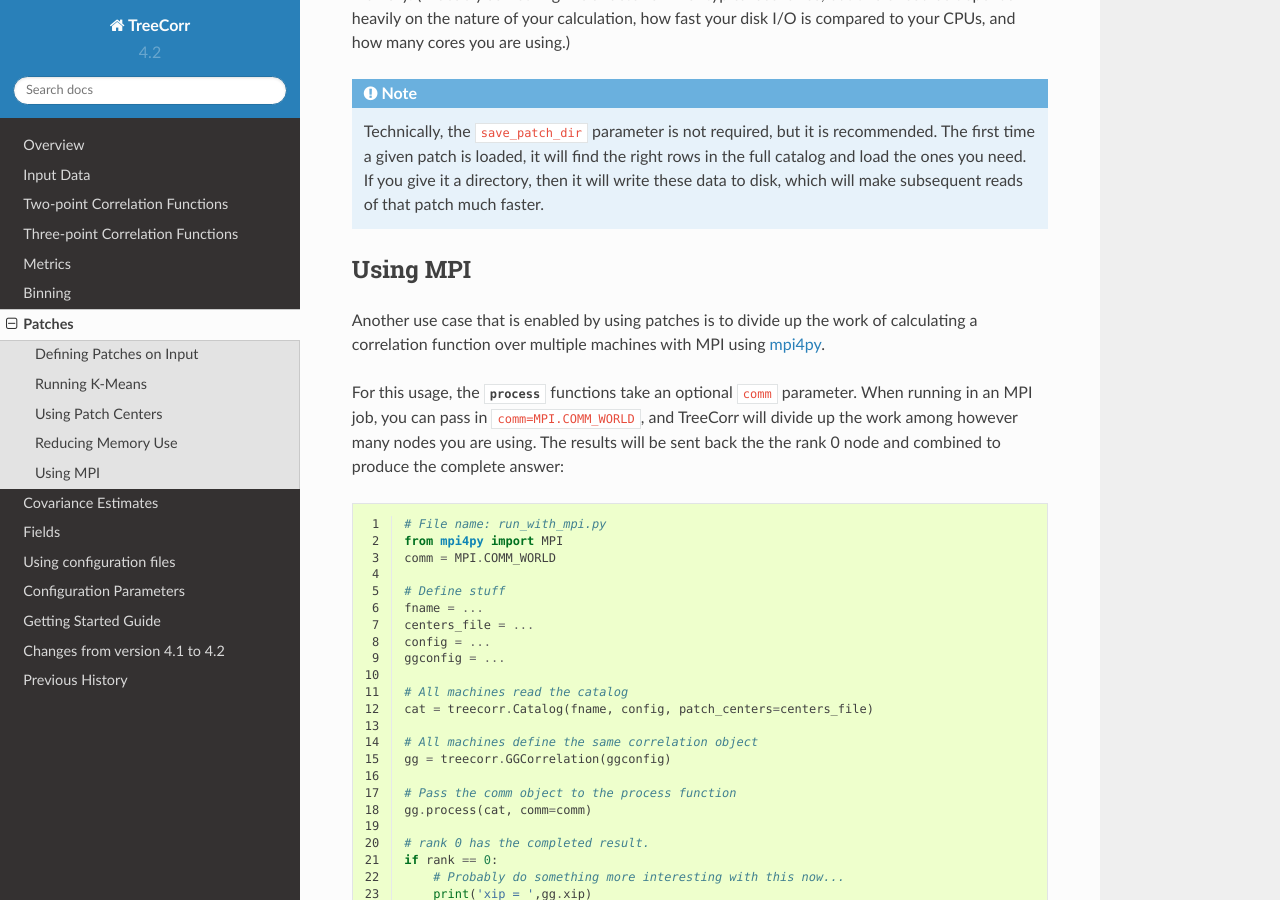
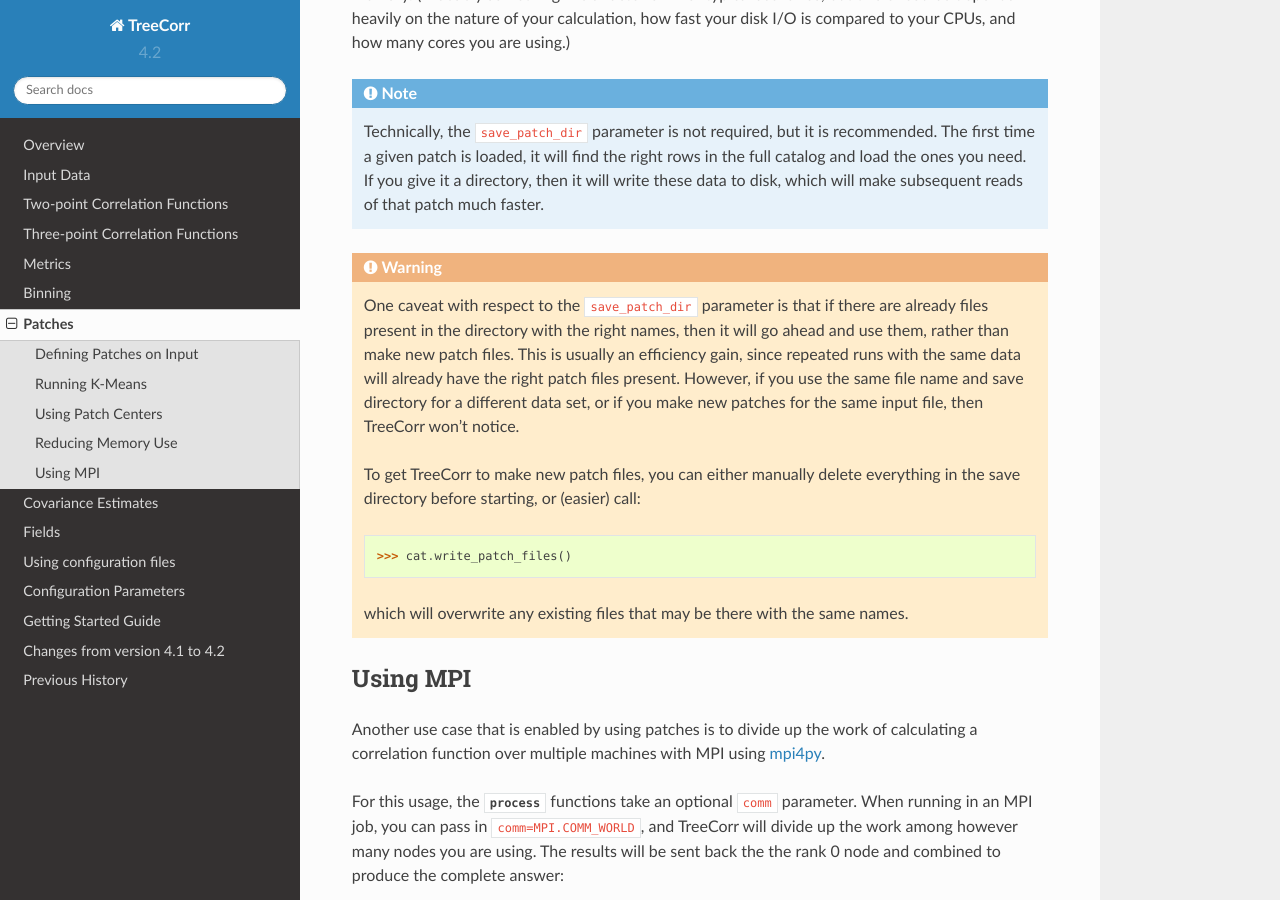
Before and after one commit to rmjarvis/TreeCorr, a Sphinx documentation site: the page built from docs/patches.rst, in a window 1280 px wide and 900 px high, scrolled down 6440 px. Built offline with Sphinx 7.4.7 and the Read the Docs theme 2.0.0, drawn with Linux system fonts in a browser that asks for light colours; the version number is read from the project's files by our own code.

Commit message:
Add caveat in docs about fact that existing files in save_patch_dir are trusted.

```diff
--- a/docs/patches.rst
+++ b/docs/patches.rst
@@ -312,6 +312,23 @@
     directory, then it will write these data to disk, which will make subsequent
     reads of that patch much faster.
 
+.. warning::
+
+    One caveat with respect to the ``save_patch_dir`` parameter is that if there
+    are already files present in the directory with the right names, then it
+    will go ahead and use them, rather than make new patch files.  This is usually
+    an efficiency gain, since repeated runs with the same data will already have
+    the right patch files present.  However, if you use the same file name and
+    save directory for a different data set, or if you make new patches for the
+    same input file, then TreeCorr won't notice.
+
+    To get TreeCorr to make new patch files, you can either manually delete
+    everything in the save directory before starting, or (easier) call::
+
+        >>> cat.write_patch_files()
+
+    which will overwrite any existing files that may be there with the same names.
+
 Using MPI
 ---------
 
```
